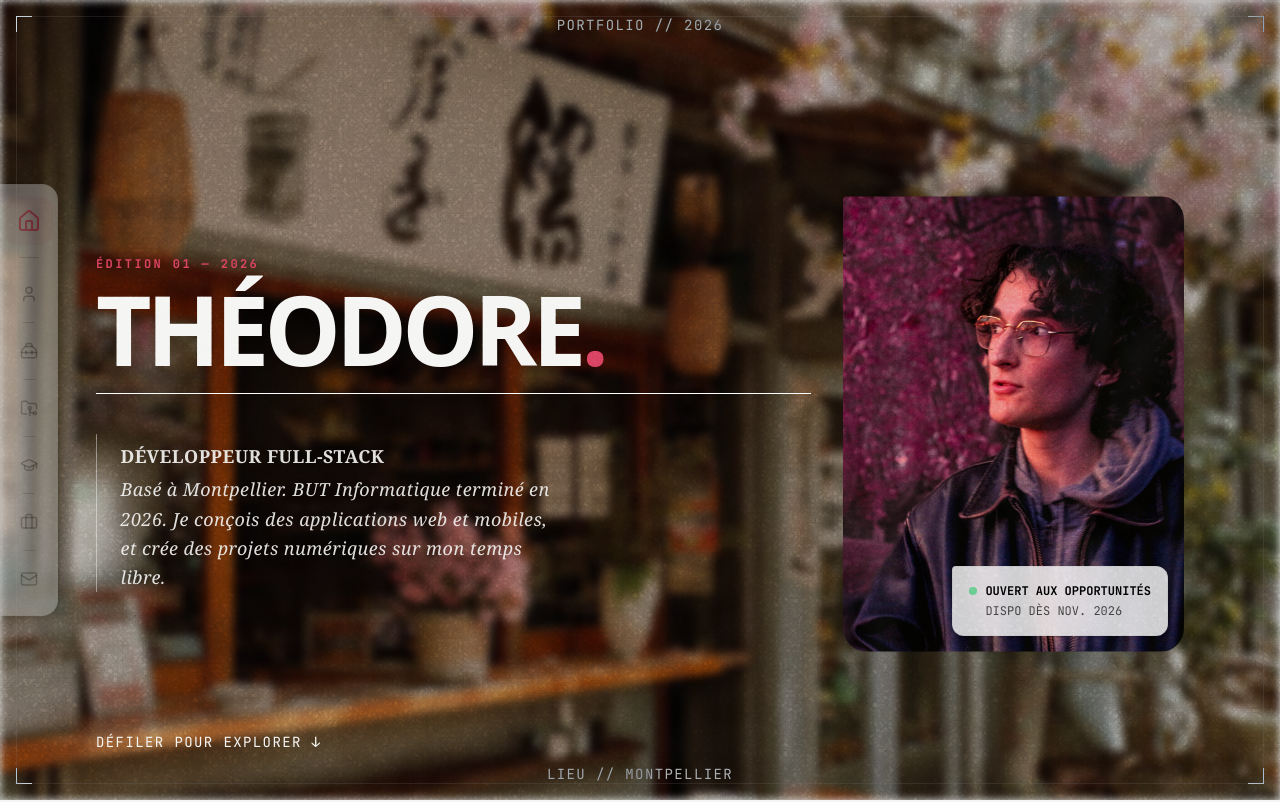
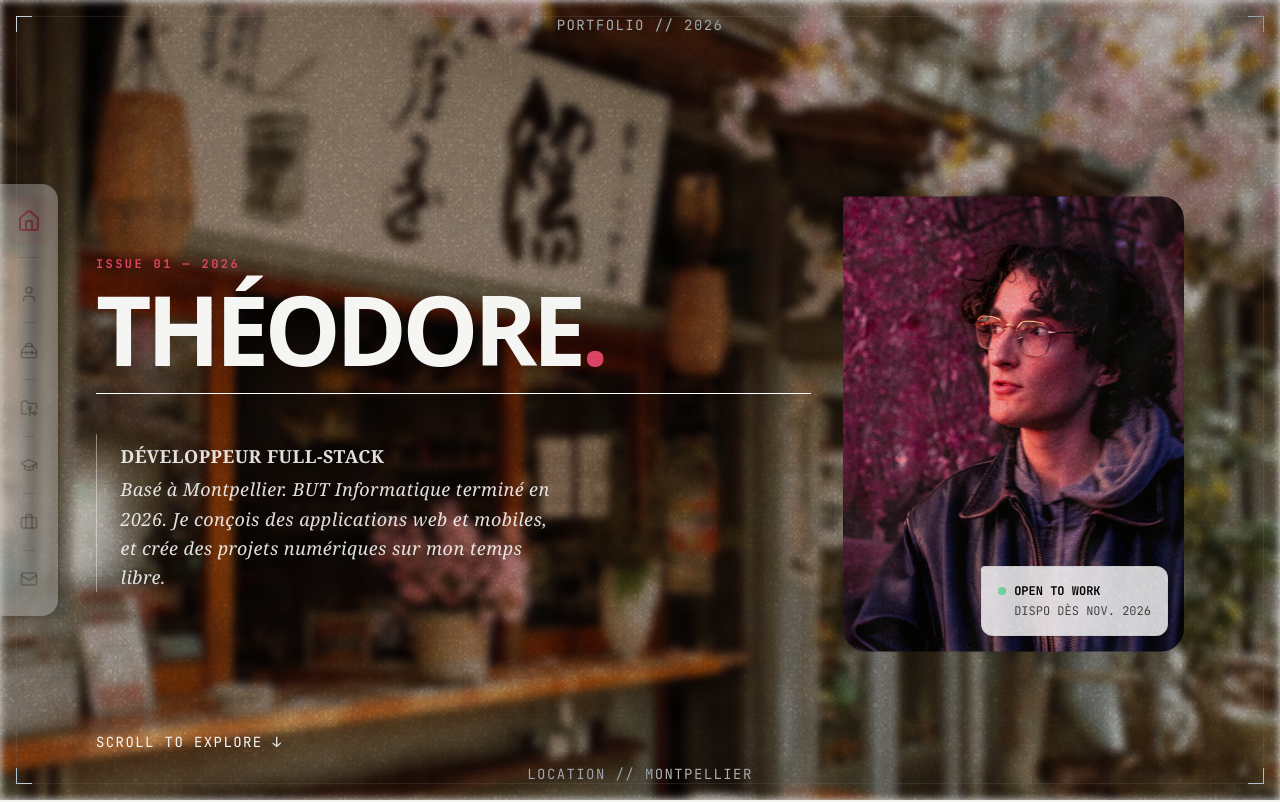
Before and after one commit to theodoredeboisseson/theodoredeboisseson.github.io, a Next.js app: page / in a window 1280 px wide. Shown: the top 802 px of the page. Built offline with nearby package versions, Linux system fonts and the light colour scheme; a web font is replaced by a local one.

Commit message:
style: restore English editorial labels

```diff
--- a/app/components/sections/Hero.tsx
+++ b/app/components/sections/Hero.tsx
@@ -42,7 +42,7 @@ export default function Hero({ id, title, subtitle, description, profileImage, a
                             transition={{ delay: 0.5, duration: 1.0, ease }}
                             className="font-mono text-xs uppercase font-bold tracking-technical mb-4 text-primary"
                         >
-                            Édition 01 — 2026
+                            Issue 01 — 2026
                         </motion.span>
 
                         {/* Title - Letter by Letter */}
@@ -111,7 +111,7 @@ export default function Hero({ id, title, subtitle, description, profileImage, a
                             <div className="flex flex-col items-start gap-1">
                                 <div className="flex items-center gap-2">
                                     <div className="w-2 h-2 rounded-full bg-green-500 animate-pulse" />
-                                    <span className="font-mono text-xs uppercase text-black font-bold">Ouvert aux opportunités</span>
+                                    <span className="font-mono text-xs uppercase text-black font-bold">Open to work</span>
                                 </div>
                                 {availability && (
                                     <span className="font-mono text-xs uppercase text-black/70 pl-4">{availability}</span>
@@ -129,7 +129,7 @@ export default function Hero({ id, title, subtitle, description, profileImage, a
                 transition={{ delay: 4.0, duration: 1 }}
                 className="absolute bottom-12 left-6 md:left-24 font-mono text-smol tracking-widest hidden md:block opacity-60 z-10"
             >
-                DÉFILER POUR EXPLORER ↓
+                SCROLL TO EXPLORE ↓
             </motion.div>
         </section >
     );
--- a/app/components/ui/overlays/TechnicalFrame.tsx
+++ b/app/components/ui/overlays/TechnicalFrame.tsx
@@ -48,7 +48,7 @@ export default function TechnicalFrame({ className = "", showMetadata = true }:
                 {/* Bottom Metadata */}
                 {showMetadata && (
                     <div className="font-mono text-micro tracking-widest uppercase opacity-80">
-                        Lieu // Montpellier
+                        Location // Montpellier
                     </div>
                 )}
 
```
